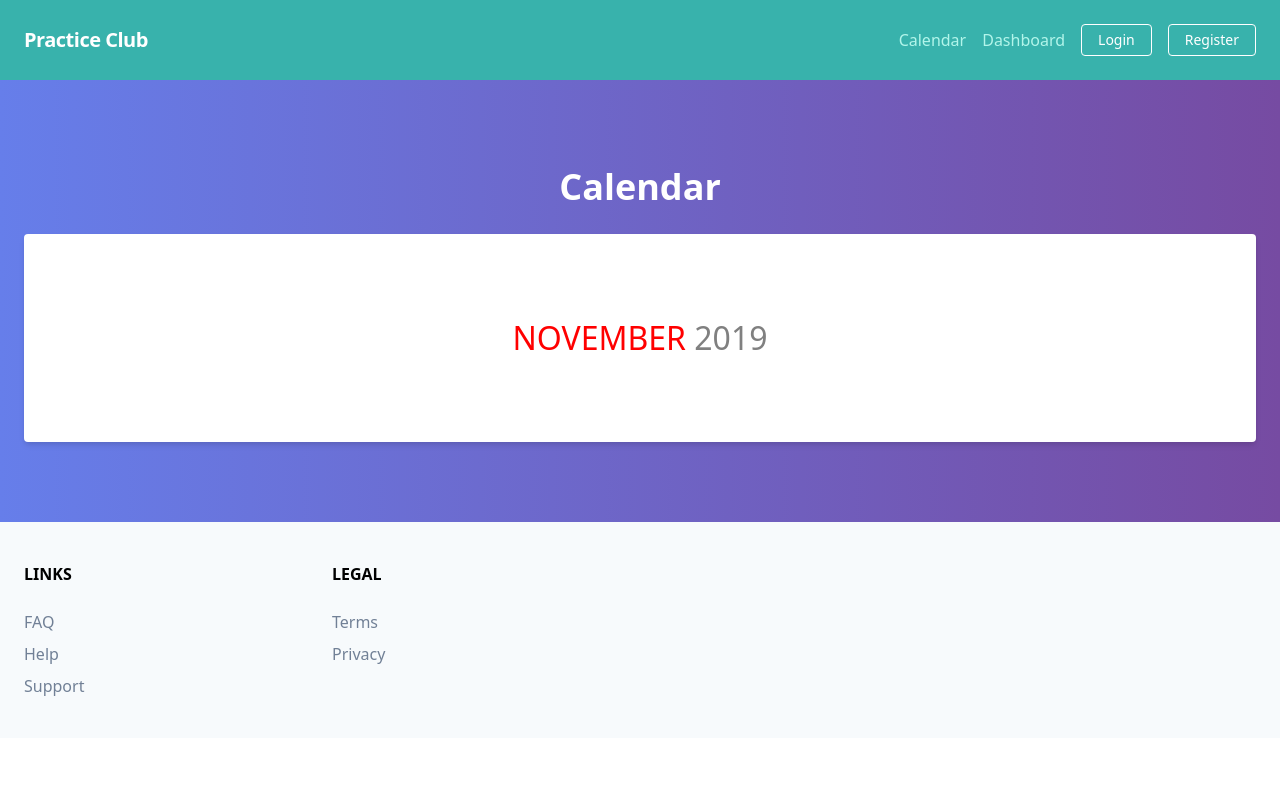
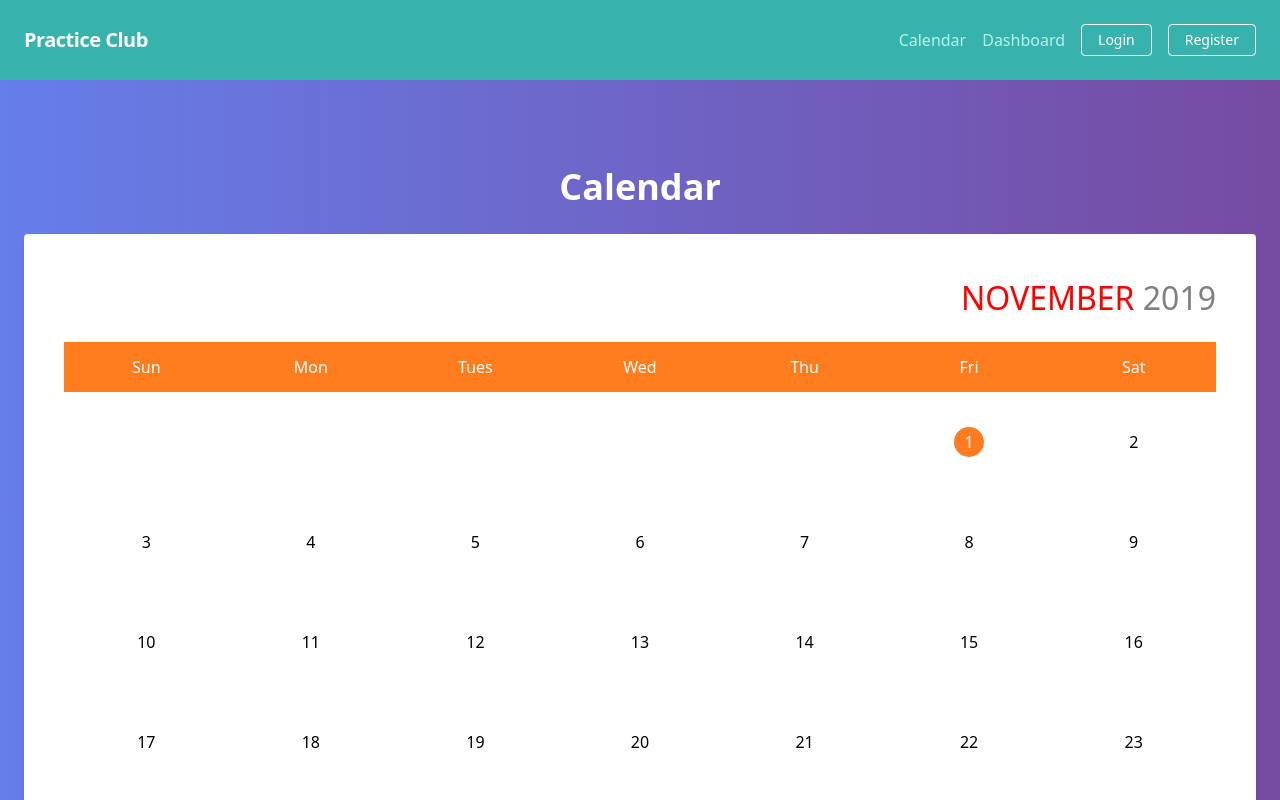
Before and after one commit to mkleung/practiceclub, a React (Create React App) app: page /calendar in a window 1280 px wide. Shown: the top 800 px of the page. Built offline with nearby package versions, Linux system fonts and the light colour scheme; no server answers.

Commit message:
Add the calendar component

```diff
--- a/src/components/Calendar/calendar.scss
+++ b/src/components/Calendar/calendar.scss
@@ -1,6 +1,5 @@
 .calendar {
-  padding: 40px;
-
+  width: 100%;
   .title {
     text-align: right;
     font-size: 2em;
--- a/src/components/Calendar/dates/dates.scss
+++ b/src/components/Calendar/dates/dates.scss
@@ -6,10 +6,10 @@
 .weekdays {
   .row {
     width: 100%;
-    height: 50px;
+    height: 100px;
     .square {
       width: calc(100% / 7);
-      height: 65px;
+      height: 100%;
       display: inline-block;
       position: relative;
       .date {
--- a/src/components/Calendar/index.js
+++ b/src/components/Calendar/index.js
@@ -1,6 +1,6 @@
 import React, { useState, useEffect } from "react";
 import "./calendar.scss";
-import Weekdaylabels from "./labels";
+import Labels from "./labels";
 import Dates from "./dates";
 
 const divStyle = {
@@ -25,6 +25,10 @@
               <span className="month">{month}</span>{" "}
               <span className="year">{year}</span>
             </div>
+
+            <Labels />
+
+            <Dates />
           </div>
         </div>
       </div>
--- a/src/components/Calendar/labels/labels.scss
+++ b/src/components/Calendar/labels/labels.scss
@@ -1,13 +1,21 @@
 .weekdayLabels {
 
   margin-top: 20px;
-  color: black;
-  // display: flex;
-  // flex-direction: column;
-  // justify-content: space-between;
+  color: #CCC;
+  display: flex;
+  flex-direction: row;
+  justify-content: space-between;
+  align-items: center;
+
   .weeklyLabel {
     width: calc(100% / 7);
-display: inline-block;
-  text-align:center;
+    display: flex;
+    align-items:center;
+    justify-content:center;
+    text-align:center;
+    background: #FF7C1F;
+    color: #fff;
+    height: 50px;
+
   }
 }
```
